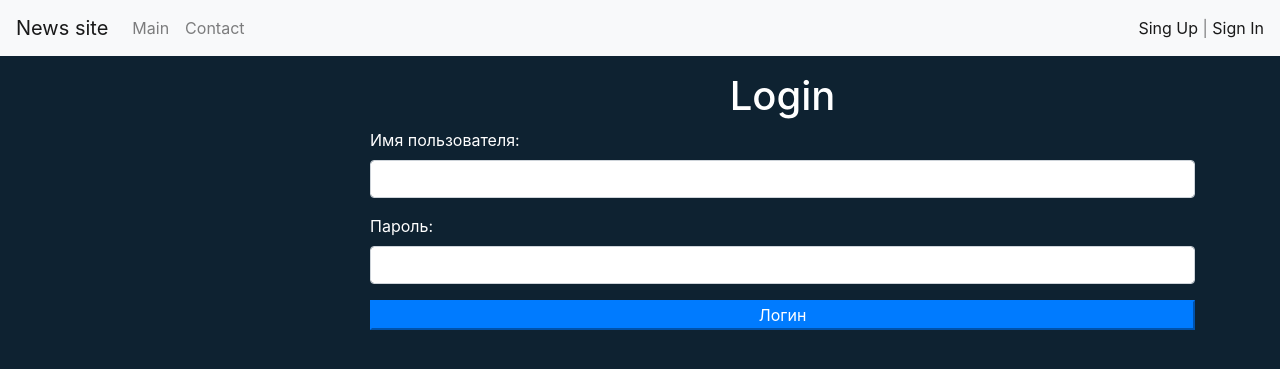
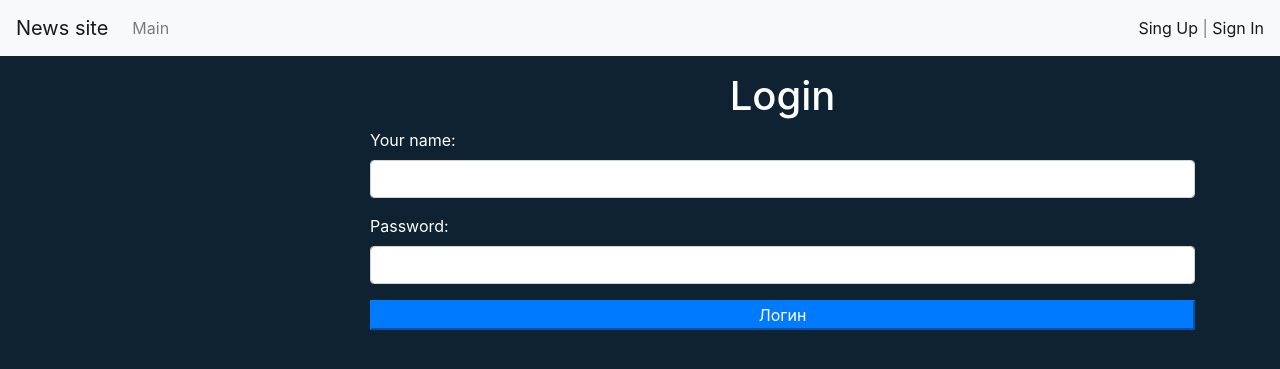
Before and after one commit to Qva777/News_Site, a Django app: page /login/ in a window 1280 px wide. Shown: the top 369 px of the page. Run offline with Django 3.2, Linux system fonts and the light colour scheme; data that the repository does not hold is empty; parts of the project's set-up code (start-up, migrations or seed data) failed here and were passed over; some libraries are stand-ins or nearby versions.

Commit message:
Mini Fix deleted contact page

```diff
--- a/news/forms.py
+++ b/news/forms.py
@@ -6,37 +6,38 @@ from django.contrib.auth.forms import UserCreationForm, AuthenticationForm
 from django.contrib.auth.models import User
 from captcha.fields import CaptchaField
 
+attrs = {'class': 'form-control'}
 
-class ContactForm(forms.Form):
-    subject = forms.CharField(label='Тема', widget=forms.TextInput(attrs={'class': 'form-control'}))
-    content = forms.CharField(label='Текст', widget=forms.Textarea(attrs={'class': 'form-control', "rows": 5}))
+
+class UserLoginForm(AuthenticationForm):
+    """ Tabel for login  """
+    username = forms.CharField(label='Your name', widget=forms.TextInput(attrs=attrs))
+    password = forms.CharField(label='Password', widget=forms.PasswordInput(attrs=attrs))
     captcha = CaptchaField()
 
 
-class UserLoginForm(AuthenticationForm):
-    username = forms.CharField(label='Имя пользователя', widget=forms.TextInput(attrs={'class': 'form-control'}))
-    password = forms.CharField(label='Пароль', widget=forms.PasswordInput(attrs={'class': 'form-control'}))
-
-
 class UserRegisterForm(UserCreationForm):
-    username = forms.CharField(label='Имя пользователя', help_text='Максимум 150 символов', widget=forms.TextInput(attrs={'class': 'form-control'}))
-    password1 = forms.CharField(label='Пароль', widget=forms.PasswordInput(attrs={'class': 'form-control'}))
-    password2 = forms.CharField(label='Подтверждение пароля', widget=forms.PasswordInput(attrs={'class': 'form-control'}))
-    email = forms.EmailField(label='E-mail', widget=forms.EmailInput(attrs={'class': 'form-control'}))
+    """ Tabel for register user """
+    username = forms.CharField(label='Your name', help_text='Max 150 char', widget=forms.TextInput(attrs=attrs))
+    password1 = forms.CharField(label='Password', widget=forms.PasswordInput(attrs=attrs))
+    password2 = forms.CharField(label='Confirm password', widget=forms.PasswordInput(attrs=attrs))
+    email = forms.EmailField(label='E-mail', widget=forms.EmailInput(attrs=attrs))
 
     class Meta:
+        """ Fields which I used """
         model = User
         fields = ('username', 'email', 'password1', 'password2')
 
+
 class NewsForm(forms.ModelForm):
+    """ """
     class Meta:
         model = News
-        # fields = '__all__'
         fields = ['title', 'content', 'is_published', 'category']
         widgets = {
-            'title': forms.TextInput(attrs={'class': 'form-control'}),
+            'title': forms.TextInput(attrs=attrs),
             'content': forms.Textarea(attrs={'class': 'form-control', 'rows': 5}),
-            'category': forms.Select(attrs={'class': 'form-control'}),
+            'category': forms.Select(attrs=attrs),
         }
 
     def clean_title(self):
--- a/templates/inc/_nav.html
+++ b/templates/inc/_nav.html
@@ -11,15 +11,10 @@
     <div class="collapse navbar-collapse" id="navbarSupportedContent">
         <ul class="navbar-nav mr-auto">
             <li class="nav-item"><a class="nav-link" href="{% url 'home' %}">Main</a></li>
-            <li class="nav-item"><a class="nav-link" href="{% url 'contact' %}">Contact</a></li>
-
-            {% if request.user.is_authenticated %}
-            <li class="nav-item"><a class="nav-link" href="{% url 'add_news' %}">Add news</a></li>
-            {% endif %}
         </ul>
         <span class="navbar-text">
             {% if request.user.is_authenticated %}
-            Welcome, {{ user.username }}! | <a href="{% url 'logout' %}">Sing out</a>
+                Welcome, {{ user.username }}! <a href="{% url 'logout' %}">Sing out</a>
             {% else %}
             <a href="{% url 'register' %}">Sing Up</a> | <a href="{% url 'login' %}">Sign In</a>
             {% endif %}
```
